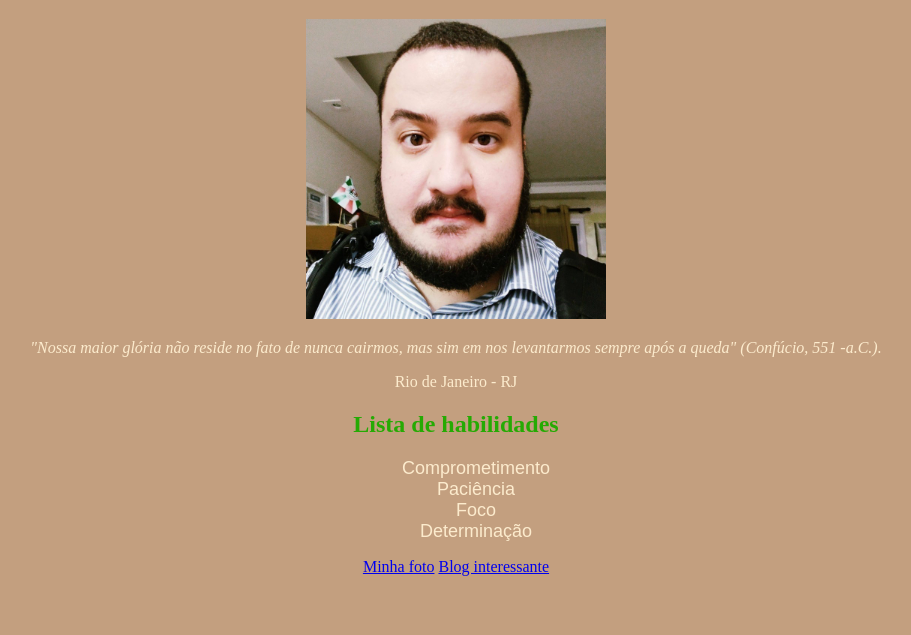
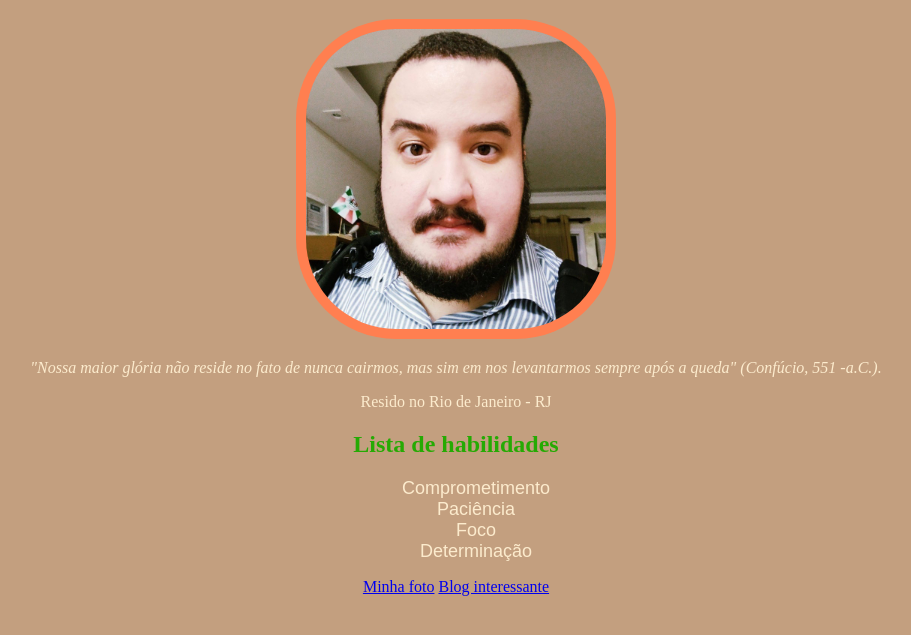
Before and after one commit to brunomessiasf/brunomessiasf.github.io, a plain HTML site: page Portfolio/portfolio.html in a window 1280 px wide. Shown: the part 87-722 px from the top of the page, without its empty margins (184-1095 px from the left). Drawn offline with Linux system fonts and the light colour scheme.

Commit message:
Adiciona borda e padding à foto

```diff
--- a/Portfolio/portfolio.html
+++ b/Portfolio/portfolio.html
@@ -13,7 +13,7 @@
   <h1 class="meuNome">Bruno Messias Flores</h1>
   <img src="fotobruno.jpeg" alt="Foto de Bruno Messias Flores" id="foto" width="300px">
   <p> <em>"Nossa maior glória não reside no fato de nunca cairmos, mas sim em nos levantarmos sempre após a queda" (Confúcio, 551 -a.C.).</em> </p>
-  <p>Rio de Janeiro - RJ</p>
+  <p>Resido no Rio de Janeiro - RJ</p>
   <h2>Lista de habilidades</h2>
   <ul id="Lista">
     <li class="Comprometimento">Comprometimento</li>
--- a/Portfolio/style.css
+++ b/Portfolio/style.css
@@ -1,6 +1,16 @@
  h1 {
     color: #25aa03;
+    text-align: center
+    ;
     }
+
+#foto {
+    display: inline-block;
+    border-radius: 100px;
+    padding: 10px;
+    background-color: coral;
+
+}
 
  body {
     background-color: #b3855bc7;
```
